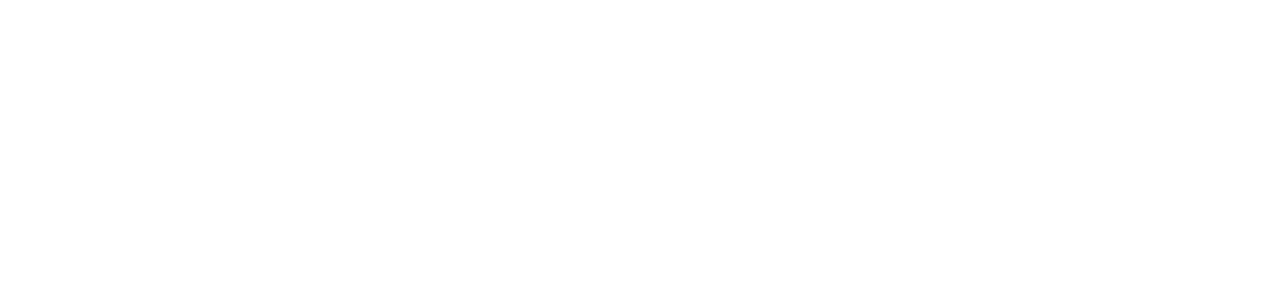
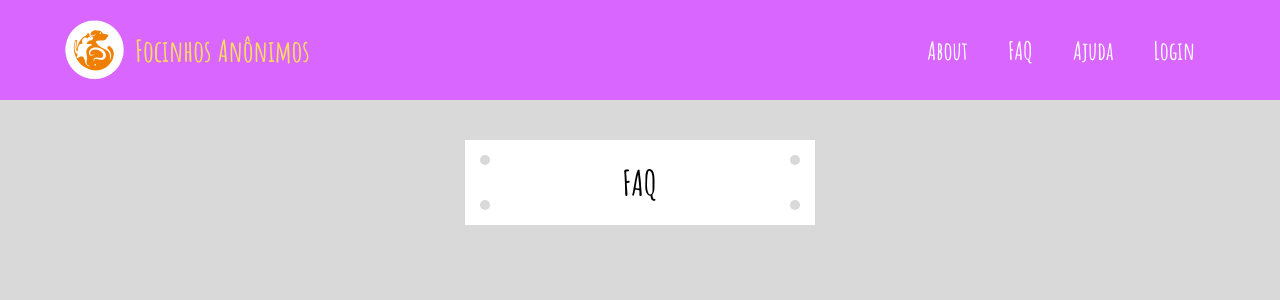
Before and after one commit to jacksonpecini/focinhos-front, a Nuxt app: page /faq in a window 1280 px wide. Before the commit this address had no page. Shown: the top 300 px of the page. Built offline with nearby package versions, Linux system fonts and the light colour scheme.

Commit message:
fazendo faq

```diff
--- /dev/null
+++ b/pages/faq.vue
@@ -0,0 +1,35 @@
+<template>
+  <div class="faq">
+    <Header />
+    <main class="main">
+        <Titulo texto="FAQ" />
+    </main>
+  </div>
+</template>
+
+<script>
+import Header from '@/components/common/Header.vue';
+import Titulo from '@/components/Titulo.vue';
+export default {
+    components: {
+        Header,
+        Titulo,
+    }
+}
+</script>
+
+<style>
+
+.main{
+    display:flex;
+    flex-direction: column;
+    align-items: center;
+    background-color: var(--color-background);
+    min-height: 100vh;
+}
+
+.titulo{
+    margin:40px 0;
+}
+
+</style>
```
Also changed, not shown: components/Info.vue (added, +15 -0 lines), package.json (line endings or trailing spaces), pages/ajuda.vue (added), 1 other file (tests, documents, lock files or other folders).
